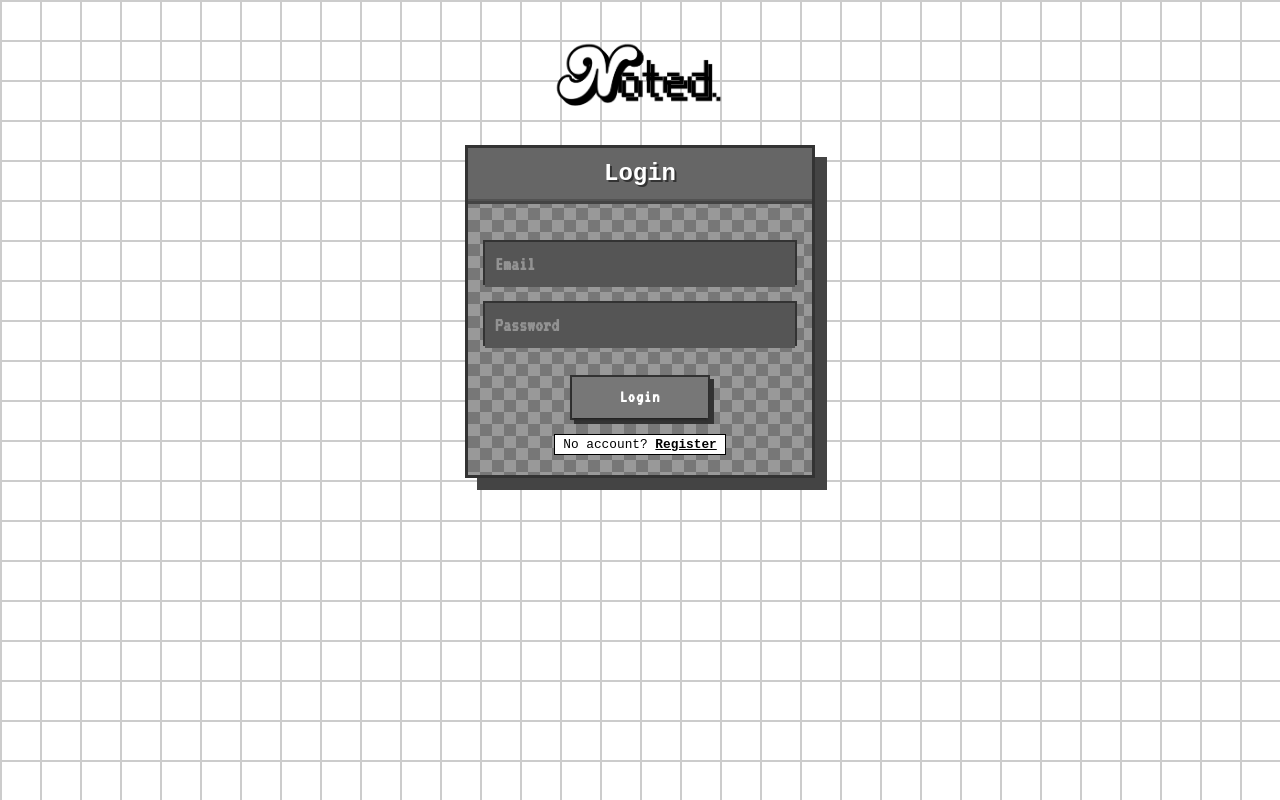
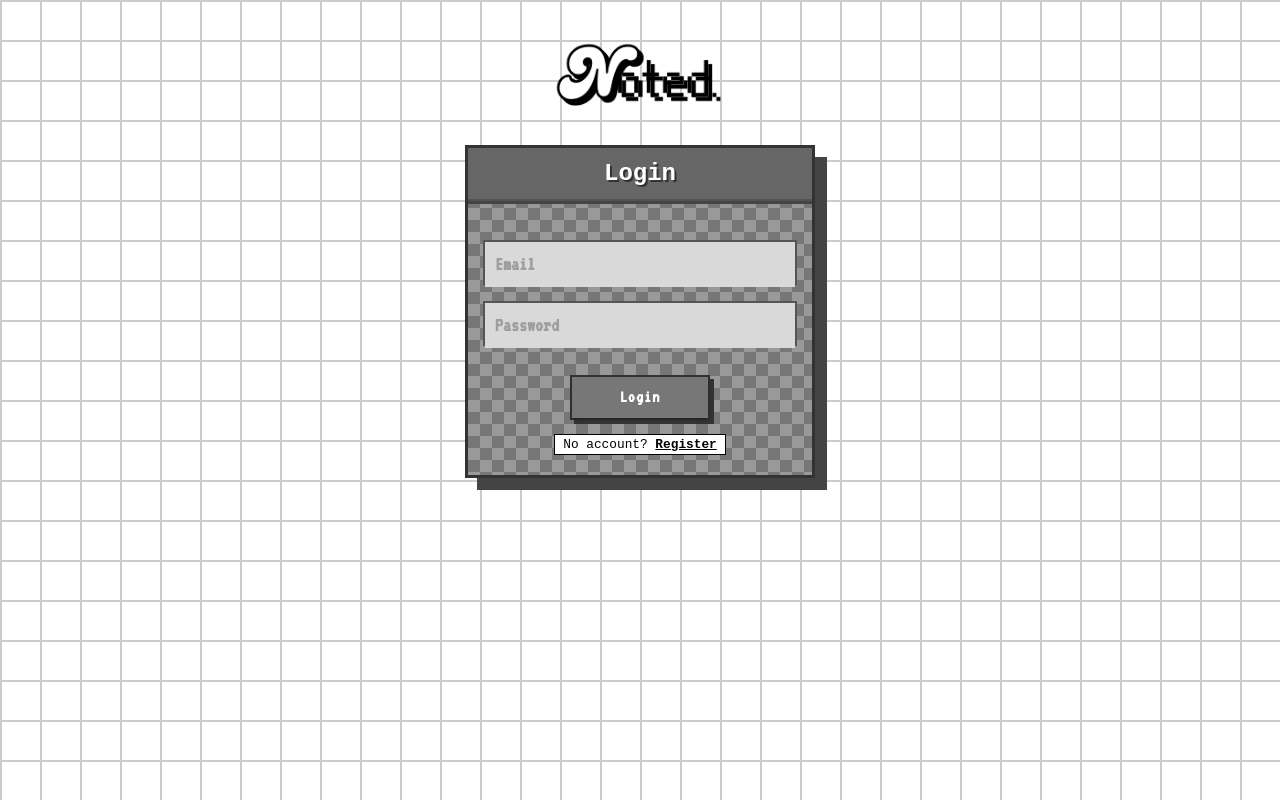
Before and after one commit to pasitgut/mobileweb-project, a React (Vite) app: page /login in a window 1280 px wide. Built offline with nearby package versions, Linux system fonts and the light colour scheme; no server answers; a web font is replaced by a local one.

Commit message:
change background color auth input field to #D9D9D9

```diff
--- a/src/pages/Auth.css
+++ b/src/pages/Auth.css
@@ -99,18 +99,17 @@
 
 /* ปรับแต่ง IonInput ให้แบนราบ (Flat) */
 .retro-input {
-    --background: #555;
-    /* Dark gray background */
+    --background: #D9D9D9;
+    /* Light gray background */
     --padding-start: 10px;
-    --placeholder-color: #bbb;
-    /* Light gray placeholder */
-    --color: #fff;
-    /* White text color */
-    border: 2px solid #333;
+    --placeholder-color: #777;
+    /* Dark gray placeholder */
+    --color: #000;
+    /* Black text color */
+    border: 2px solid #555;
     font-weight: bold;
     height: 45px;
     --border-radius: 0px;
-    /* สี่เหลี่ยมเป๊ะๆ */
 }
 
 /* --- 6. ปุ่ม Register --- */
```
